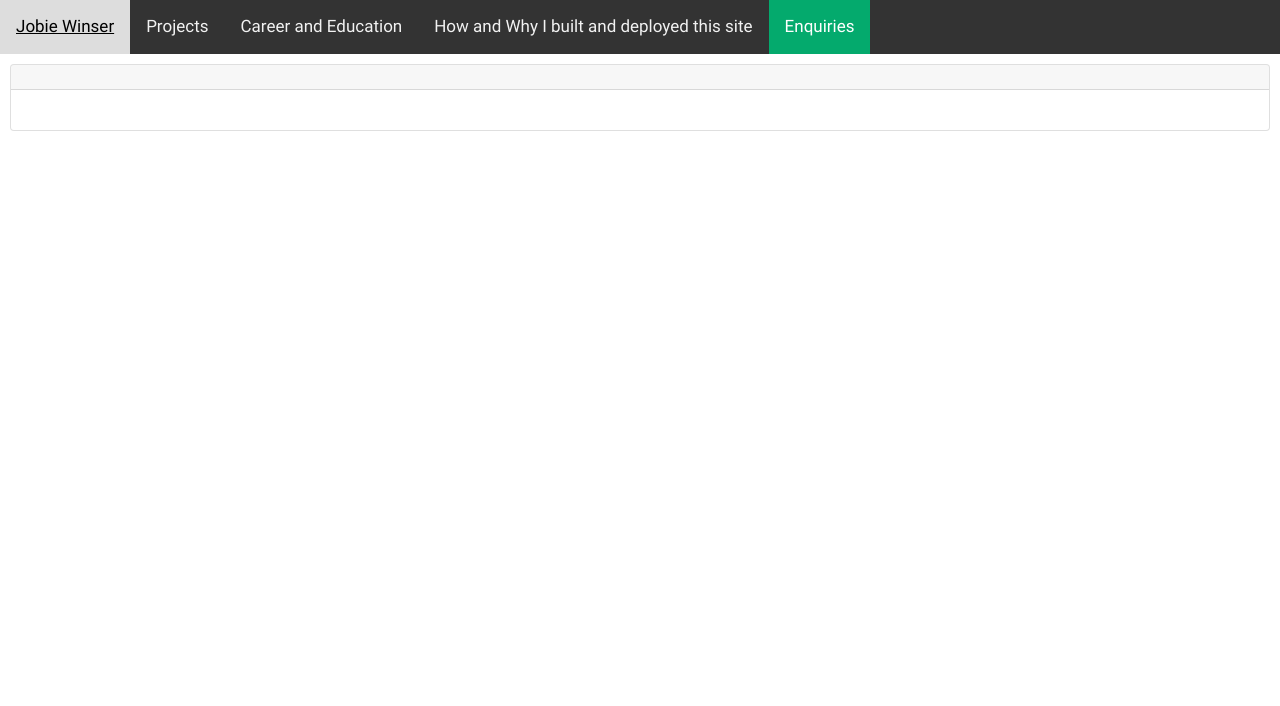
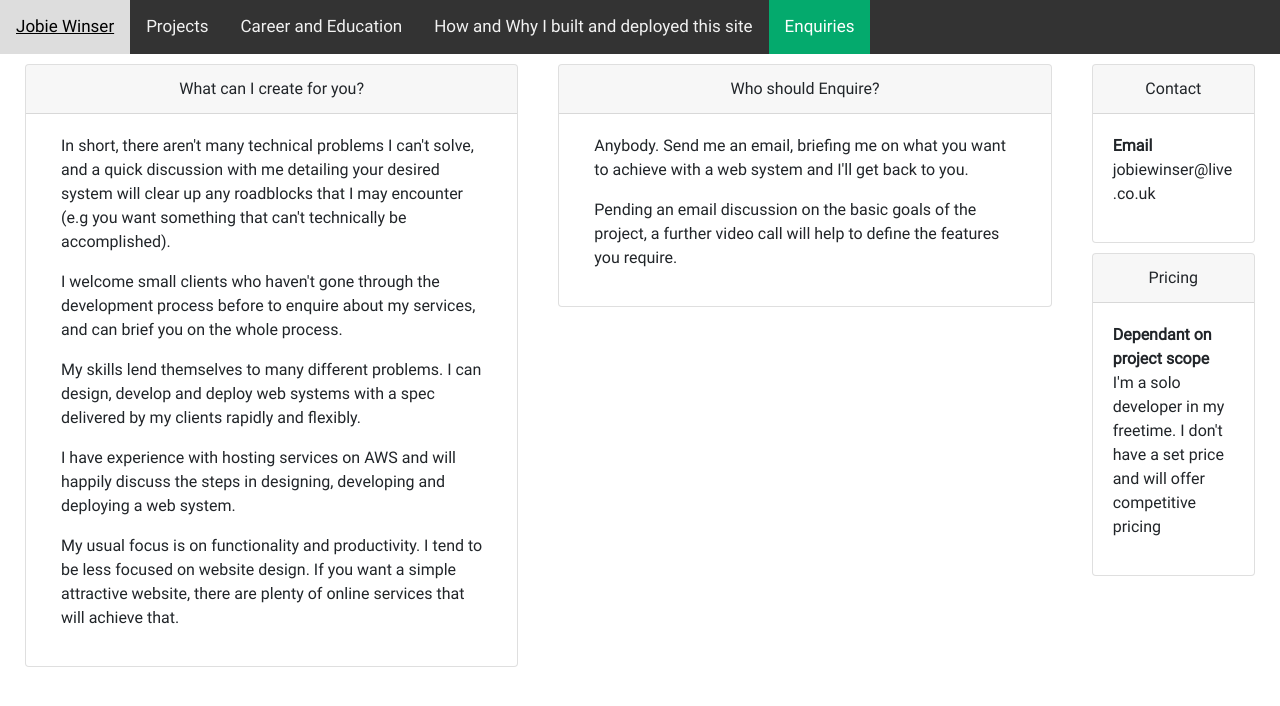
Before and after one commit to jobiewinser/jobiewebsite, a Django app: page /enquiries/ in a window 1280 px wide. Shown: the top 706 px of the page. Run offline with Django 3.2, Linux system fonts and the light colour scheme; some libraries are stand-ins or nearby versions.

Commit message:
Pushing html changes. Will need a spell check.

```diff
--- a/core/models.py
+++ b/core/models.py
@@ -33,6 +33,8 @@ class Project(models.Model):
     technology = models.ManyToManyField(Technology)
     htmldescription = models.CharField(null = True, max_length = 4000, blank=True)
     shortdescription = models.CharField(null = True, max_length = 1000, blank=True)
+    role = models.CharField(null = True, max_length = 100, blank=True)
+    teamsize = models.IntegerField(null = True, blank=True)
 
     def __str__(self):
         return self.name
--- a/templates/core/enquiries.html
+++ b/templates/core/enquiries.html
@@ -13,123 +13,94 @@
 {%block styles%}
     {{block.super}}
     <style>
-        .tech-list {
-            columns: 4;
-            -webkit-columns: 4;
-            -moz-columns: 4;
-        }
+    .row {
+        width:100%;
+        margin:0px;
+    }
+    .no-bullet {
+        list-style-type: none;
+    }
     </style>
 {%endblock styles%}
 
 {% block enquiries_nav_active %}active{%endblock enquiries_nav_active%}
 
 {%block content%}
-    <div class="card main-card">
-        <div class="card-header">
-            {% comment %} How I built and deployed this site - <a href="https://github.com/jobiewinser/jobiewebsite" target="_blank">https://github.com/jobiewinser/jobiewebsite</a> {% endcomment %}
-        </div>
-        <div class="card-body">
-            {% comment %} <div class="row">
-                <div class="col">
-                    <div class="card main-card">
-                        <div class="card-header">
-                            Hardware
-                        </div>
-                        <div class="card-body">
-                            <ul>
-                                <li>Raspberry Pi 4 4GB</li>
-                                <li>My personal PC</li>
-                            </ul>
-                        </div>
-                    </div>
+    <div class="row">
+        <div class="col-5">
+            <div class="card main-card" style="margin-right:0px">
+                <div class="card-header center">
+                    What can I create for you?
                 </div>
-                <div class="col-6">
-                    <div class="card main-card">
-                        <div class="card-header">
-                            Technologies, Packages, etc
-                        </div>
-                        <div class="card-body">
-                            <ul class="tech-list">
-                                <li>Django</li>
-                                <li>CSS</li>
-                                <li>HTML</li>
-                                <li>Bootstrap</li>
-                                <li>Jquery</li>
-                                <li>Git</li>
-                                <li>PostgreSQL</li>
-                                <li>Nginx</li>
-                                <li>Gunicorn</li>
-                                <li>No-IP</li>
-                                <li>WSL 2 / Debian</li>
-                                <li>Virtualenv</li>
-                                <li>Visual Studio code + "Remote - WSL" extension</li>
-                            </ul>
-                        </div>
-                    </div>
-                </div>
-                <div class="col">
-                    <div class="card main-card">
-                        <div class="card-header">
-                            NA
-                        </div>
-                        <div class="card-body">
-
+                <div class="card-body">
+                    <div class="row">
+                        <div class="col">
+                            <p>
+                                In short, there aren't many technical problems I can't solve, and a quick discussion with me detailing your desired system will clear up any roadblocks that I may encounter (e.g you want something that can't technically be accomplished).
+                            </p>
+                            <p>
+                                I welcome small clients who haven't gone through the development process before to enquire about my services, and can brief you on the whole process.
+                            </p>
+                            <p>
+                                My skills lend themselves to many different problems. I can design, develop and deploy web systems with a spec delivered by my clients rapidly and flexibly.
+                            </p>
+                            <p>
+                                I have experience with hosting services on AWS and will happily discuss the steps in designing, developing and deploying a web system.
+                            </p>
+                            <p>
+                                My usual focus is on functionality and productivity. I tend to be less focused on website design. If you want a simple attractive website, there are plenty of online services that will achieve that.
+                            </p>
                         </div>
                     </div>
                 </div>
             </div>
-            <div class="row">
-                <div class="col">
-                    <div class="card main-card">
-                        <div class="card-header">
-                            How
-                        </div>
-                        <div class="card-body">
-                            <ol>
-                                <li>
-                                    Without going into the specifics of the django project itself (as the commit history is all available using this <a href="https://github.com/jobiewinser/jobiewebsite/commits/main" target="_blank">link</a>), the deployment was relatively simple.
-                                </li>
-                                <br>
-                                <li>
-                                    I developed this site on my desktop pc using Microsoft's "Remote - WSL" extension from visual studio code. My Raspberry PI's /var/www/jobiewebsite directory was set up in exactly the same way as my wsl virtual debian machine, other than using a different .env file, which contains the django secret key along with database credentials.
-                                </li>
-                                <br>
-                                <li>
-                                    I added my ssh key to the pi, forwarded the ports on my router for ssh and the port for my django site to be reached. I set up No-IP so that <a href="jobiewinser.ddns.net" target="_blank">jobiewinser.ddns.net</a> redirects to my non-static ip.
-                                </li>
-                                <br>
-                                <li>
-                                    I set up gunicorn and nginx to use http to safely deploy my website and also serve static/media files correctly.
-                                </li>
-                            </ol>
-                        </div>
-                    </div>
+        </div>
+
+        <div class="col-5">
+            <div class="card main-card" style="margin-right:0px">
+                <div class="card-header center">
+                    Who should Enquire?
                 </div>
-                <div class="col">
-                    <div class="card main-card">
-                        <div class="card-header">
-                            Why
-                        </div>
-                        <div class="card-body">
+                <div class="card-body">
+                    <div class="row">
+                        <div class="col">
                             <p>
-                                Put simply, it was a fun challenge to measure my progress as a full-stack developer and especially my DevOps skills. I wanted to deploy my own site as I would in a professional setting.
+                                Anybody. Send me an email, briefing me on what you want to achieve with a web system and I'll get back to you.
                             </p>
                             <p>
-                                As a secondary objective, I wanted a tech demo to demonstrate my ability to rapidly create dynamic web systems that can be updated and changed by non-tech savvy users.
-                            </p>
-                            <p>
-                                With the above in mind, the home page contaings various technologies that I have used throughout my career which are contained in a PostgreSQL database and able to be editted and or
-                                appended quickly through the django admin panel. New entries are then avaiable immediately on the homepage and filterable by Language, Project or Technology used.
-                            </p>
-                            <p>
-                                The structure for the Projects, Languages and Technologies can be found at:  <a href="https://github.com/jobiewinser/jobiewebsite/blob/main/core/models.py" target="_blank">models.py</a>.
+                                Pending an email discussion on the basic goals of the project, a further video call will help to define the features you require.
                             </p>
                         </div>
                     </div>
                 </div>
-            </div> {% endcomment %}
+            </div>
+        </div>
 
+        <div class="col-2" >
+            <div class="card main-card">
+                <div class="card-header center">
+                    Contact
+                </div>
+                <div class="card-body">
+                    <p>
+                        <b>Email</b>
+                        <br>
+                        jobiewinser@live.co.uk
+                    </p>
+                </div>
+            </div>
+            <div class="card main-card">
+                <div class="card-header center">
+                    Pricing
+                </div>
+                <div class="card-body">
+                    <p>
+                        <b>Dependant on project scope</b>
+                        <br>
+                        I'm a solo developer in my freetime. I don't have a set price and will offer competitive pricing
+                    </p>
+                </div>
+            </div>
         </div>
     </div>
-
 {%endblock content%}
--- a/templates/core/projectlist.html
+++ b/templates/core/projectlist.html
@@ -34,6 +34,8 @@
                     <th scope="col" class="one-line">Technologies{% if filter_type == 'Technology' %} - <a href="/projects/"><i style="font-size:12px">Clear Filter: {{filter_parameter}}</i></a>{% endif %}</th>
                     <th scope="col" class="one-line">Languages{% if filter_type == 'Language' %} - <a href="/projects/"><i style="font-size:12px">Clear Filter: {{filter_parameter}}</i></a>{% endif %}</th>
                     <th scope="col" class="one-line">Duration</th>
+                    <th scope="col" class="one-line">My Role</th>
+                    <th scope="col" class="one-line">Team size</th>
                     <th scope="col" class="one-line">Brief</th>
                     </tr>
                 </thead>
@@ -62,6 +64,8 @@
                                 <td class="one-line">
                                     {{ project.start|timesince:project.end }} {%if not project.end%}<i>(Ongoing)</i>{% endif %}
                                 </td>
+                                <td>{{project.role}}</td>
+                                <td>{{project.teamsize }}</td>
                                 <td>{{project.shortdescription}}</td>
                             </tr>
                         {%endfor%}
```
Also changed, not shown: templates/core/career.html (+13 -4 lines).
